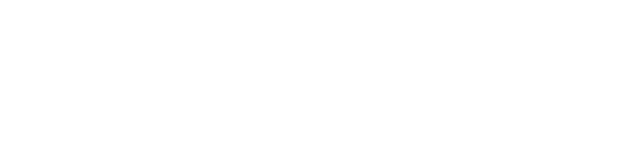
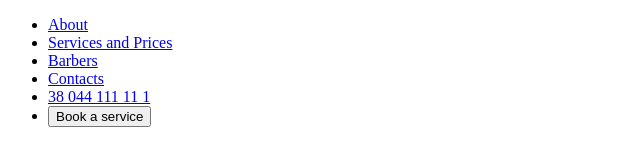
Before and after one commit to Mihu05/test-repository, a plain HTML site: page index.html in a window 1280 px wide. Shown: the whole page, without its empty margins (0-640 px from the left). Drawn offline with Linux system fonts and the light colour scheme.

Commit message:
Creat index.html

```diff
--- a/index.html
+++ b/index.html
@@ -1,11 +1,31 @@
 <!DOCTYPE html>
 <html>
-
-    <head>
-   </head lang=”en”>
-    <meta charset=”UTF-8”>
-    <title>barbershop</title>
+    <head lang="en">
+      <meta charset="UTF-8">
+      <title>barbershop</title>
+    </head>
     <body>
-
+    <nav>
+        <ul>
+            <li>
+            <a href="about.html">About</a>
+        </li>
+        <li>
+            <a href="services.html">Services and Prices</a>
+        </li>
+        <li>
+            <a href="barbers.html">Barbers</a>
+            <li>
+                <a href="Contacts.html">Contacts</a>
+            </li>
+        </li>
+        <li>
+            <a href="tel:+380441111111">38 044 111 11 1</a>
+        </li>
+        <li>
+            <button>Book a service</button>
+        </li>
+        </ul>
+    </nav>
     </body>
 </html>
```
Also changed, not shown: 1 other file.
